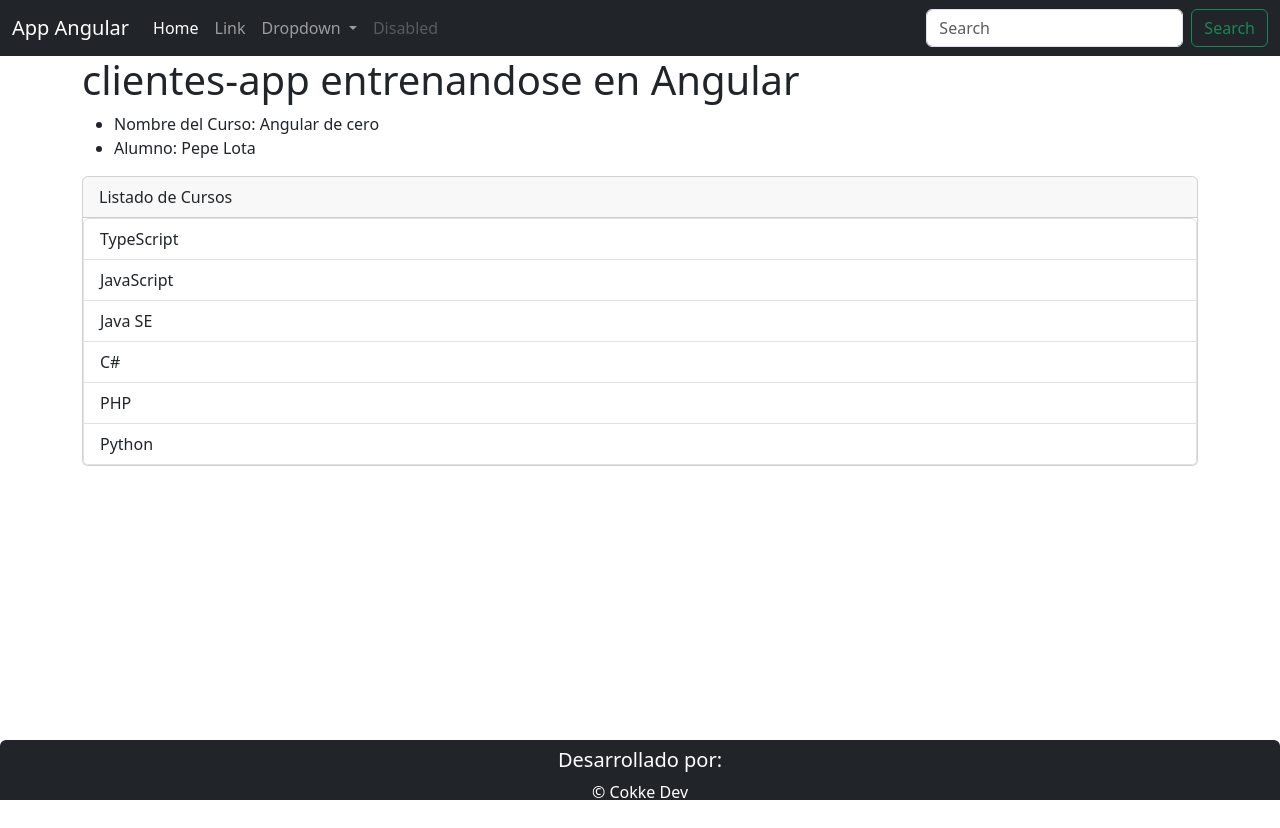
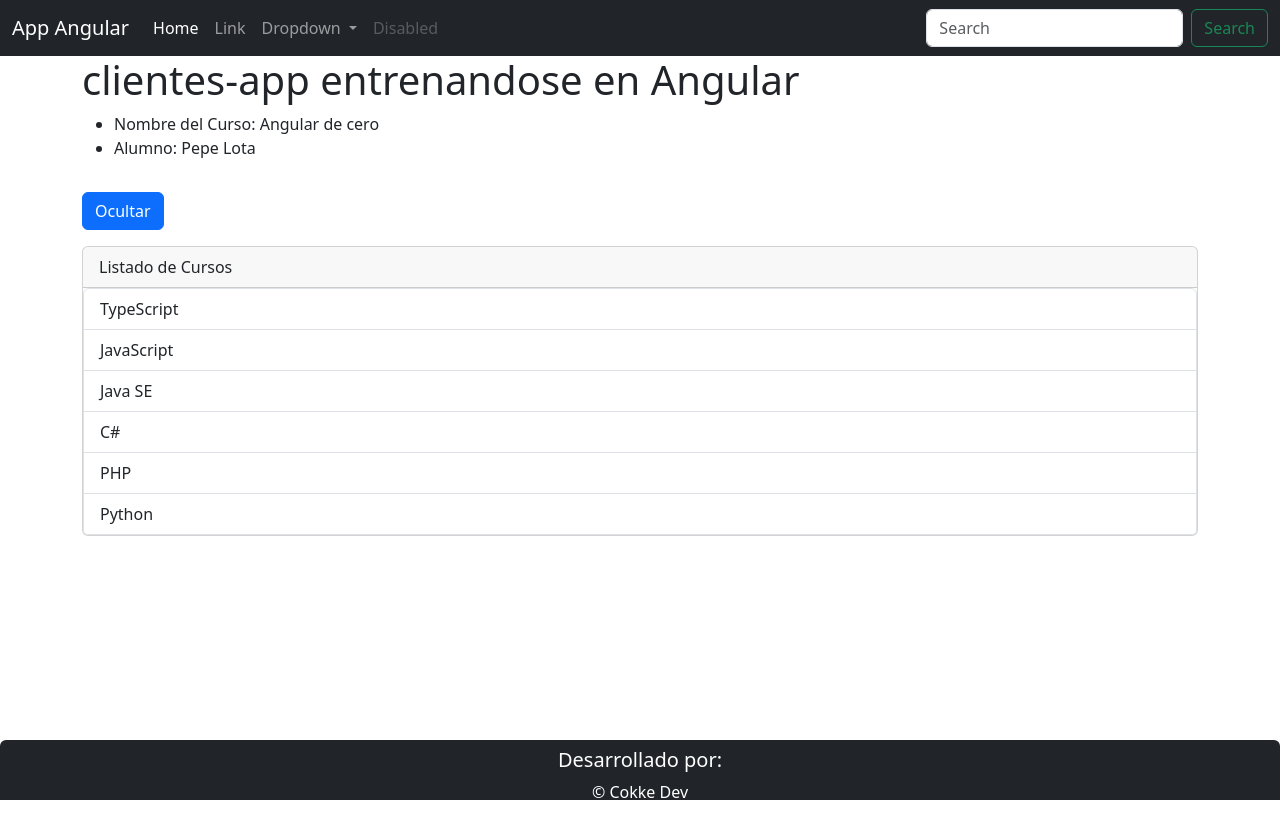
Before and after one commit to cokke07/Angular_Cliente_App, an Angular app: page / in a window 1280 px wide. Built offline with nearby package versions, Linux system fonts and the light colour scheme.

Commit message:
Se mejora la logica del boton, creando un metodo en el componente de directiva

```diff
--- a/src/app/directiva/directiva.component.html
+++ b/src/app/directiva/directiva.component.html
@@ -1,8 +1,10 @@
+
+<button type="button" (click)="setHabilitar()" class="btn btn-primary my-3">{{habilitar==true? 'Ocultar':'Mostrar'}}</button>
 <div class="card">
     <div class="card-header">
         Listado de Cursos
     </div>
-    <ul class="list-group">
+    <ul class="list-group" *ngIf="habilitar">
         <li class="list-group-item" *ngFor="let item of listaCurso">{{item}}</li>
     </ul>
 </div>
--- a/src/app/directiva/directiva.component.ts
+++ b/src/app/directiva/directiva.component.ts
@@ -6,8 +6,12 @@
 })
 export class DirectivaComponent {
 
-listaCurso: string[] = ['TypeScript','JavaScript','Java SE','C#','PHP','Python']
-
+listaCurso: string[] = ['TypeScript','JavaScript','Java SE','C#','PHP','Python'];
+habilitar: boolean = true;
 constructor() {}
 
+setHabilitar(): void{
+  this.habilitar = (this.habilitar==true)? false:true;
 }
+
+}
```
